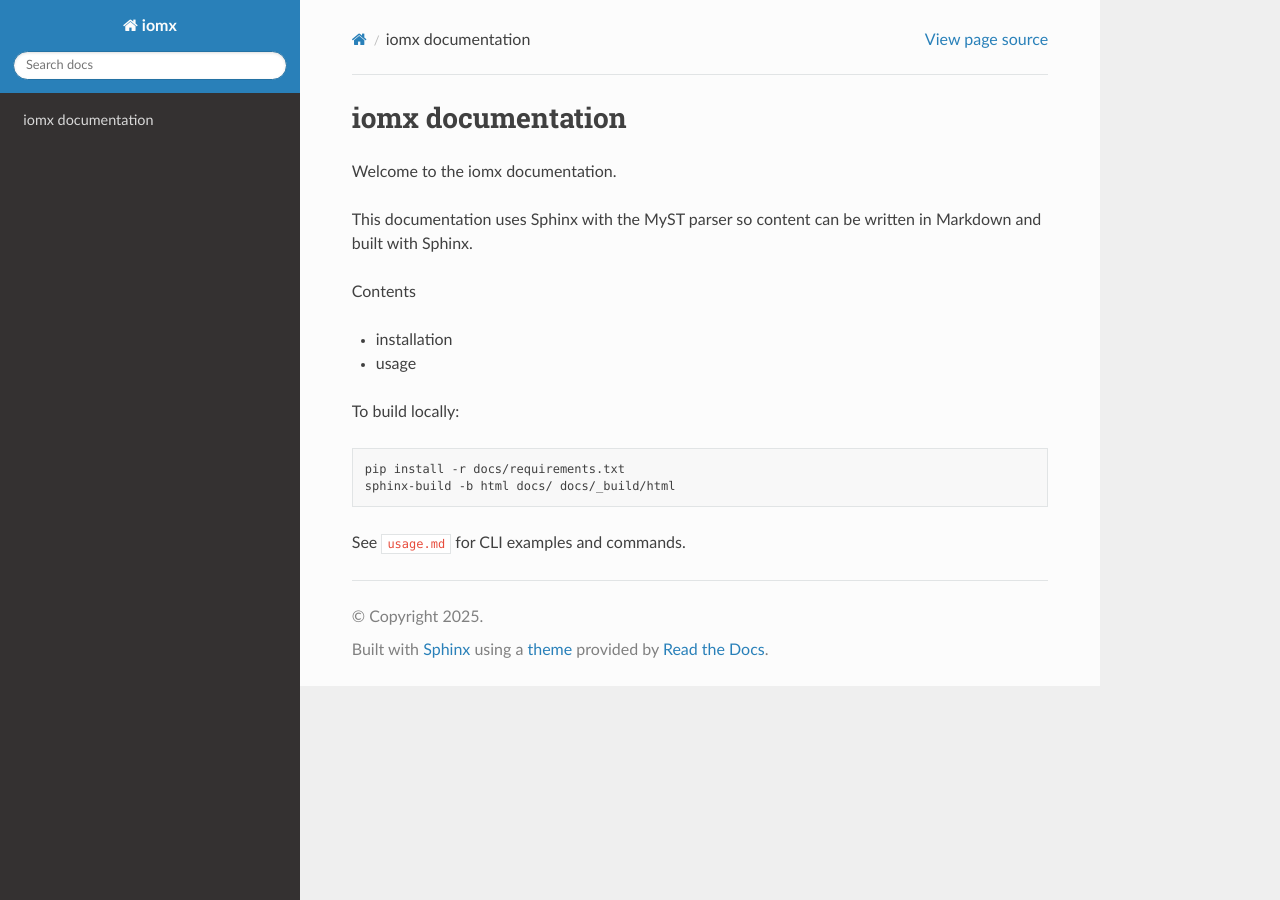
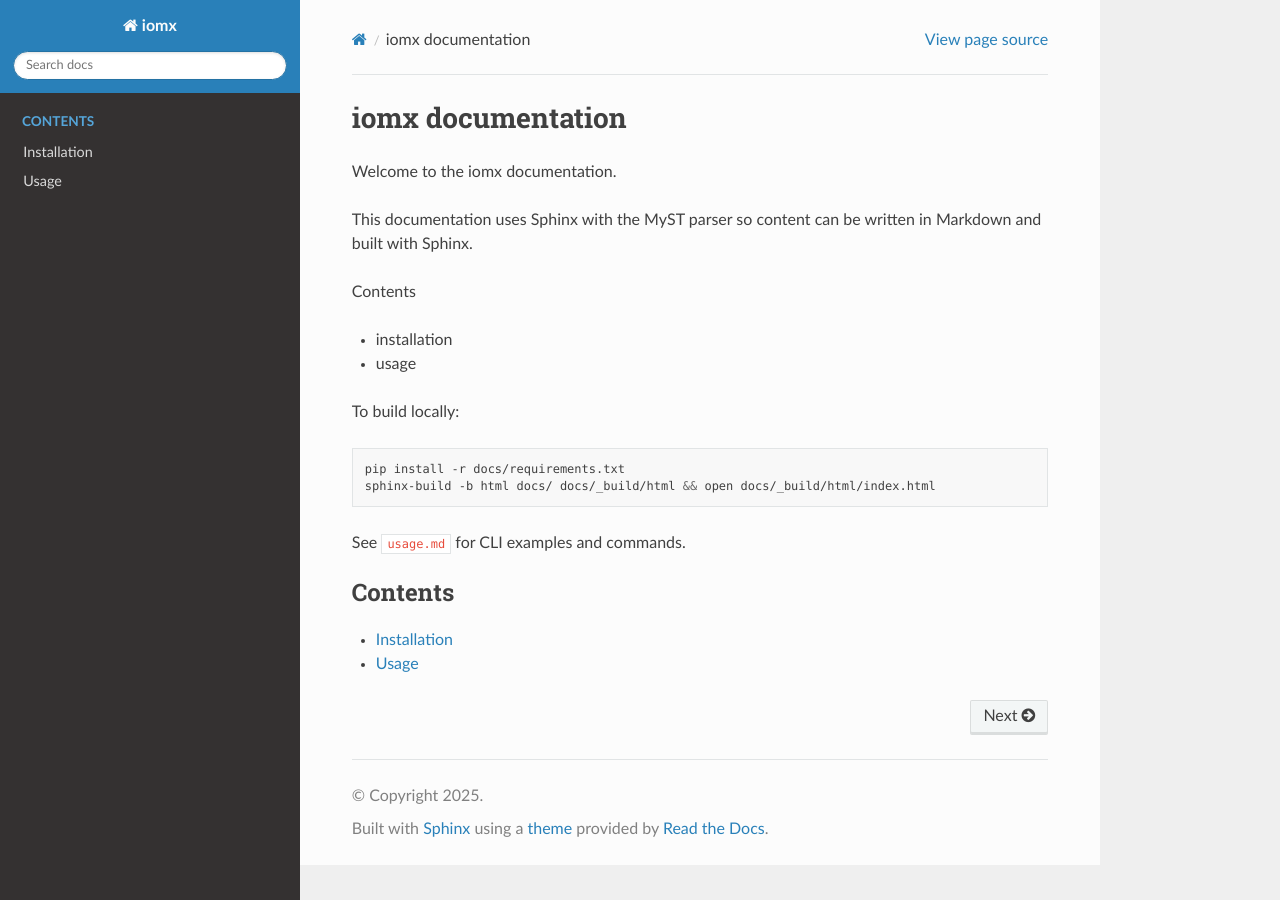
Before and after one commit to NicHub/iomx, a Sphinx documentation site: the page built from docs/index.md, in a window 1280 px wide. Built offline with Sphinx 7.4.7 and the Read the Docs theme 3.1.0, drawn with Linux system fonts in a browser that asks for light colours.

Commit message:
Docs: include installation and usage in index toctree

````diff
--- a/docs/index.md
+++ b/docs/index.md
@@ -13,7 +13,15 @@ To build locally:
 
 ```bash
 pip install -r docs/requirements.txt
-sphinx-build -b html docs/ docs/_build/html
+sphinx-build -b html docs/ docs/_build/html && open docs/_build/html/index.html
 ```
 
 See `usage.md` for CLI examples and commands.
+
+```{toctree}
+:maxdepth: 2
+:caption: Contents
+
+installation
+usage
+```
````
